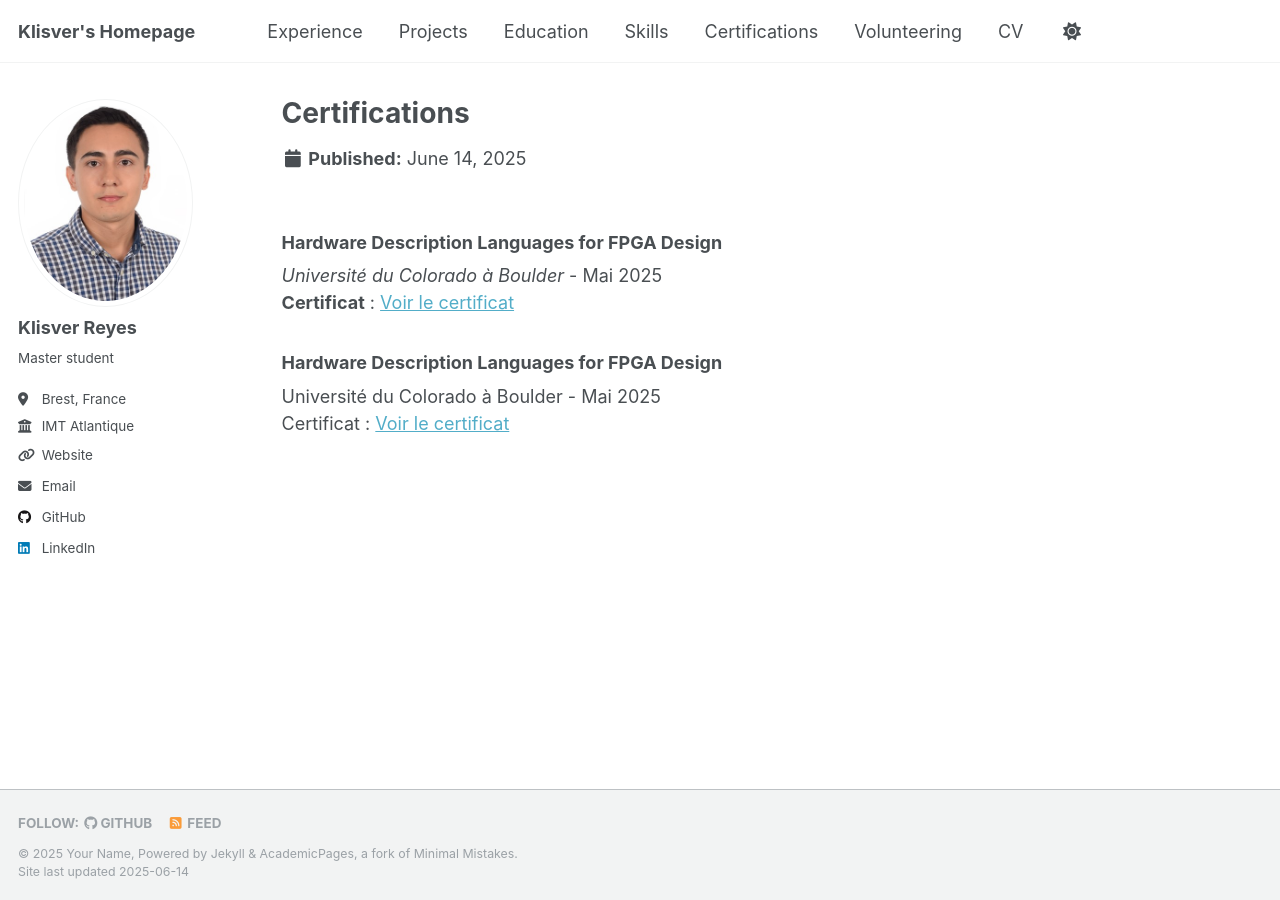
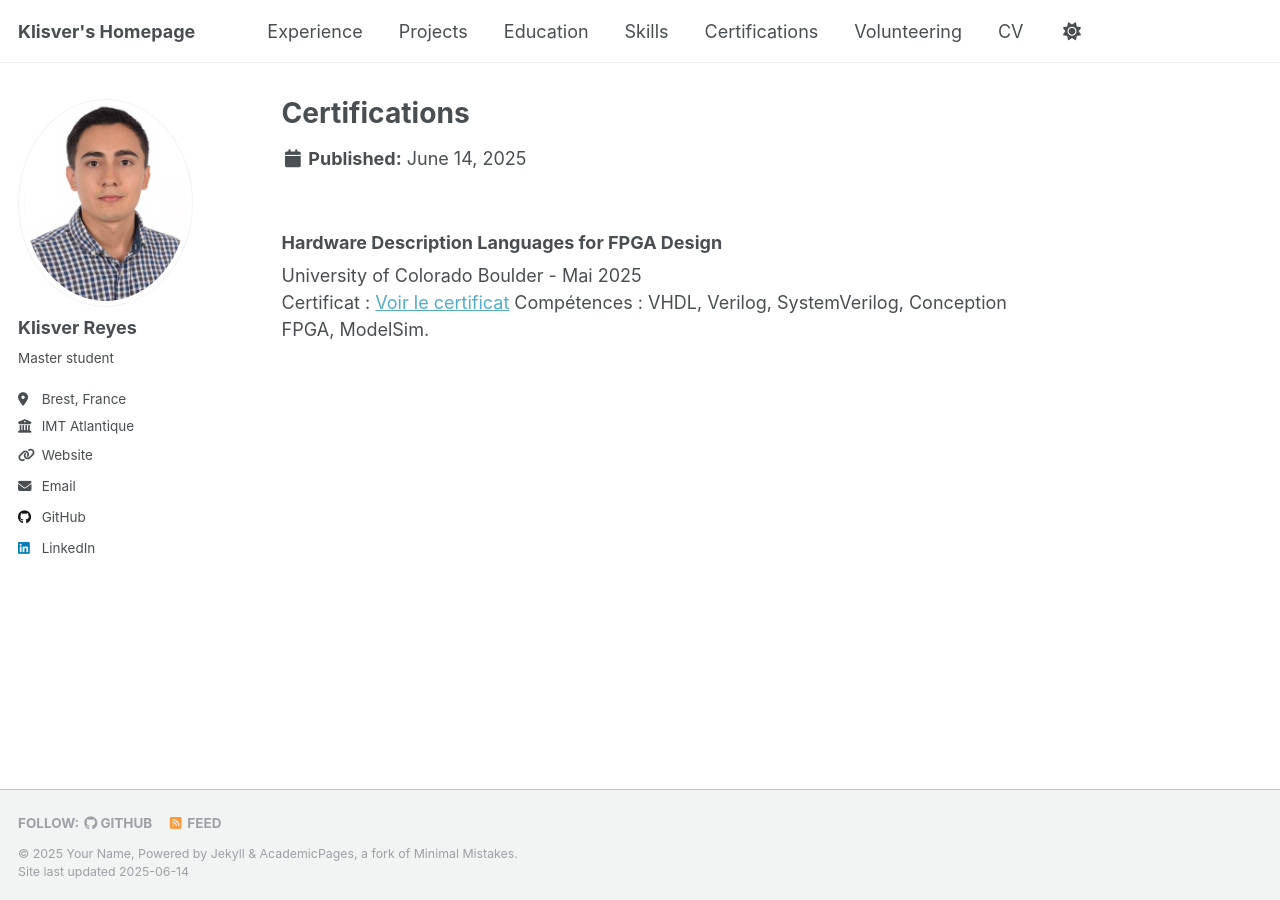
Before and after one commit to Klisver-Reyes/Klisver-Reyes.github.io, a Jekyll site: the page built from _certifications/certifications.md, in a window 1280 px wide. Built offline with Jekyll 4.4.1, drawn with Linux system fonts in a browser that asks for light colours.

Commit message:
Update certifications.md

```diff
--- a/_certifications/certifications.md
+++ b/_certifications/certifications.md
@@ -6,9 +6,6 @@ permalink: /certifications/
 ---
 
 ### Hardware Description Languages for FPGA Design
-*Université du Colorado à Boulder* - Mai 2025
-**Certificat** : [Voir le certificat](https://www.coursera.org/account/accomplishments/certificate/AA82QSO4FL67)
-
-### Hardware Description Languages for FPGA Design
-Université du Colorado à Boulder - Mai 2025
+University of Colorado Boulder - Mai 2025
 Certificat : [Voir le certificat](https://www.coursera.org/account/accomplishments/certificate/AA82QSO4FL67)
+Compétences : VHDL, Verilog, SystemVerilog, Conception FPGA, ModelSim.
```
